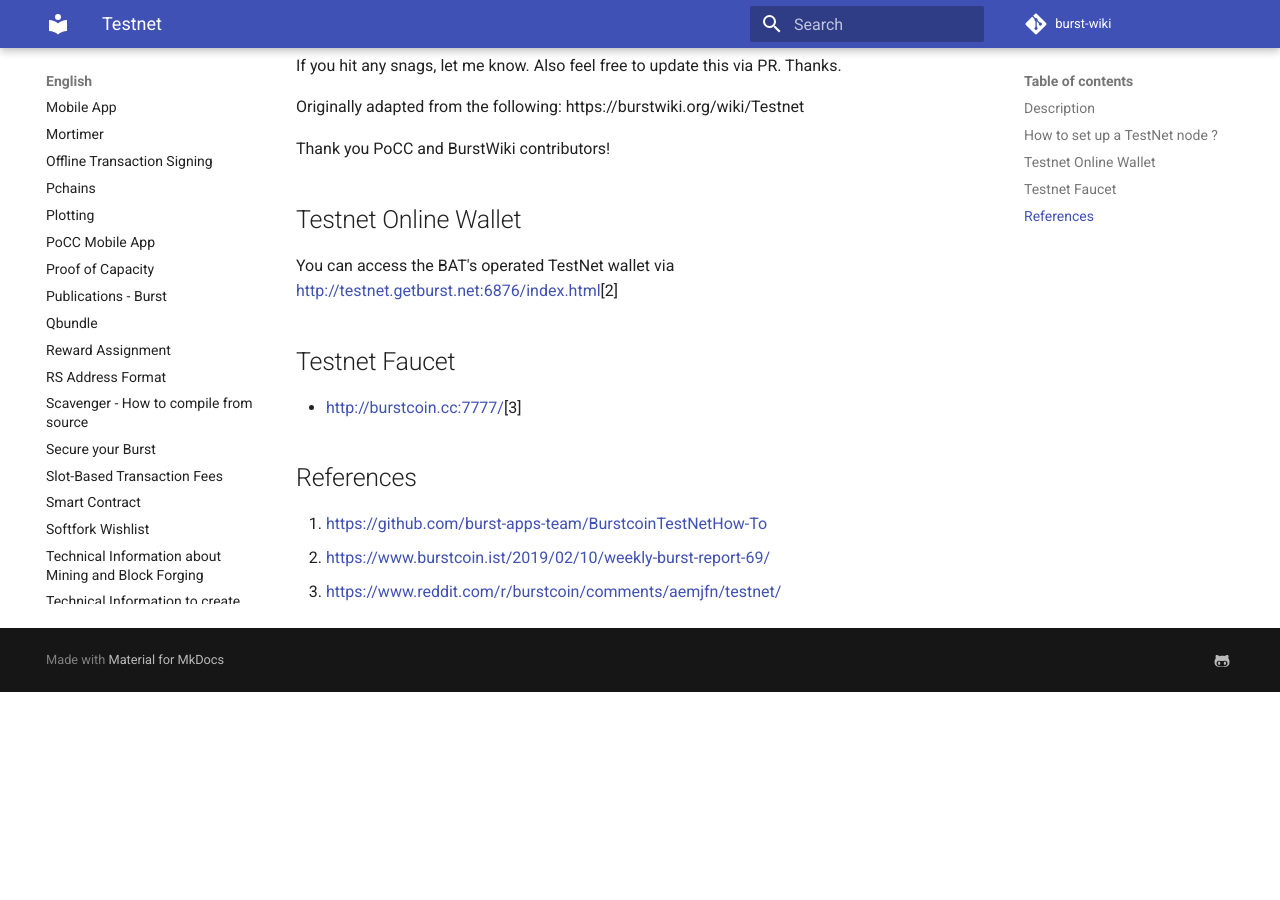
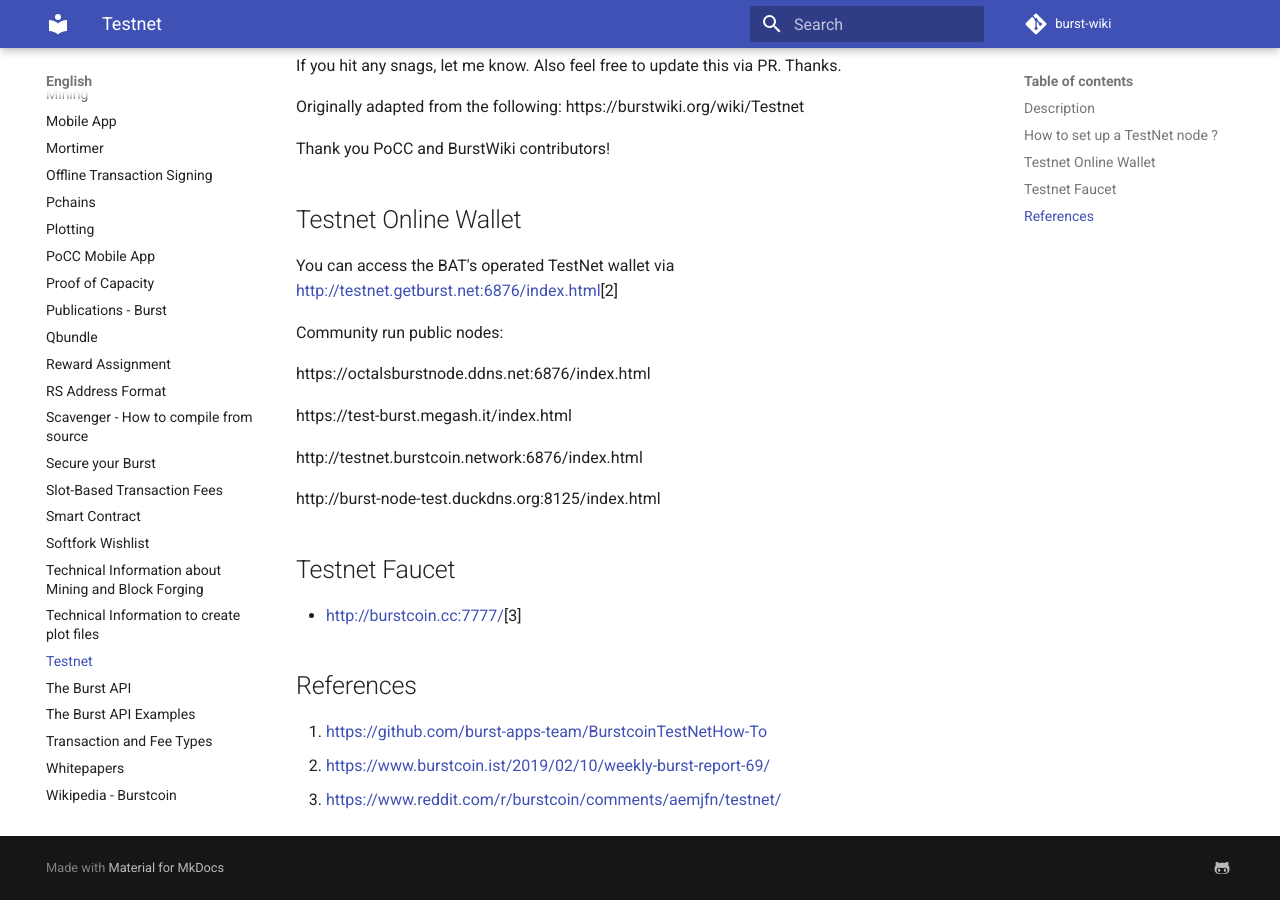
Before and after one commit to burst-apps-team/burst-wiki, an MkDocs documentation site: the page built from docs/en/testnet.md, in a window 1280 px wide and 900 px high, scrolled down 2289 px. Built offline with MkDocs 1.6.1 and Material for MkDocs 9.7.7, drawn with Linux system fonts in a browser that asks for light colours; comment, search, counter and statistics services are not loaded; old or Windows-style settings are respelled for this version of MkDocs; before the commit the page ends 2981 px from its top, so only the background shows below that.

Commit message:
Update testnet.md (#31)
* Update testnet.md

Added Community run public nodes

* Update testnet.md

```diff
--- a/docs/en/testnet.md
+++ b/docs/en/testnet.md
@@ -97,6 +97,16 @@ Thank you PoCC and BurstWiki contributors!
 
 You can access the BAT's operated TestNet wallet via <http://testnet.getburst.net:6876/index.html>[2]
 
+Community run public nodes:
+
+https://octalsburstnode.ddns.net:6876/index.html
+
+https://test-burst.megash.it/index.html
+
+http://testnet.burstcoin.network:6876/index.html
+
+http://burst-node-test.duckdns.org:8125/index.html
+
 ## Testnet Faucet
 
 -   <http://burstcoin.cc:7777/>[3]
```
